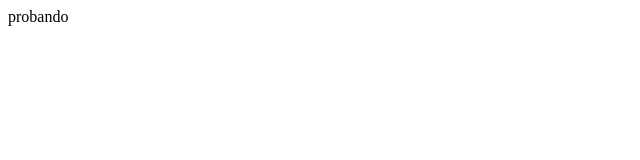
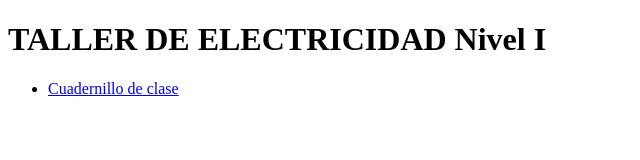
Before and after one commit to renzoap/renzoap.github.io, a plain HTML site: page index.html in a window 1280 px wide. Shown: the whole page, without its empty margins (0-640 px from the left). Drawn offline with Linux system fonts and the light colour scheme.

Commit message:
link cuadernillo agregado

```diff
--- a/index.html
+++ b/index.html
@@ -10,6 +10,10 @@ Click nbfs://nbhost/SystemFileSystem/Templates/Other/html.html to edit this temp
         <meta name="viewport" content="width=device-width, initial-scale=1.0">
     </head>
     <body>
-        <div>probando</div>
+
+        <h1>TALLER DE ELECTRICIDAD Nivel I</h1>
+        <ul>
+            <li><a href="https://www.dropbox.com/s/v4lwrb8zwfiawmw/Cuadernillo%20Electricidad%201ero%202021%20v2.pdf?dl=0">Cuadernillo de clase</a></li>
+        </ul>
     </body>
 </html>
```
